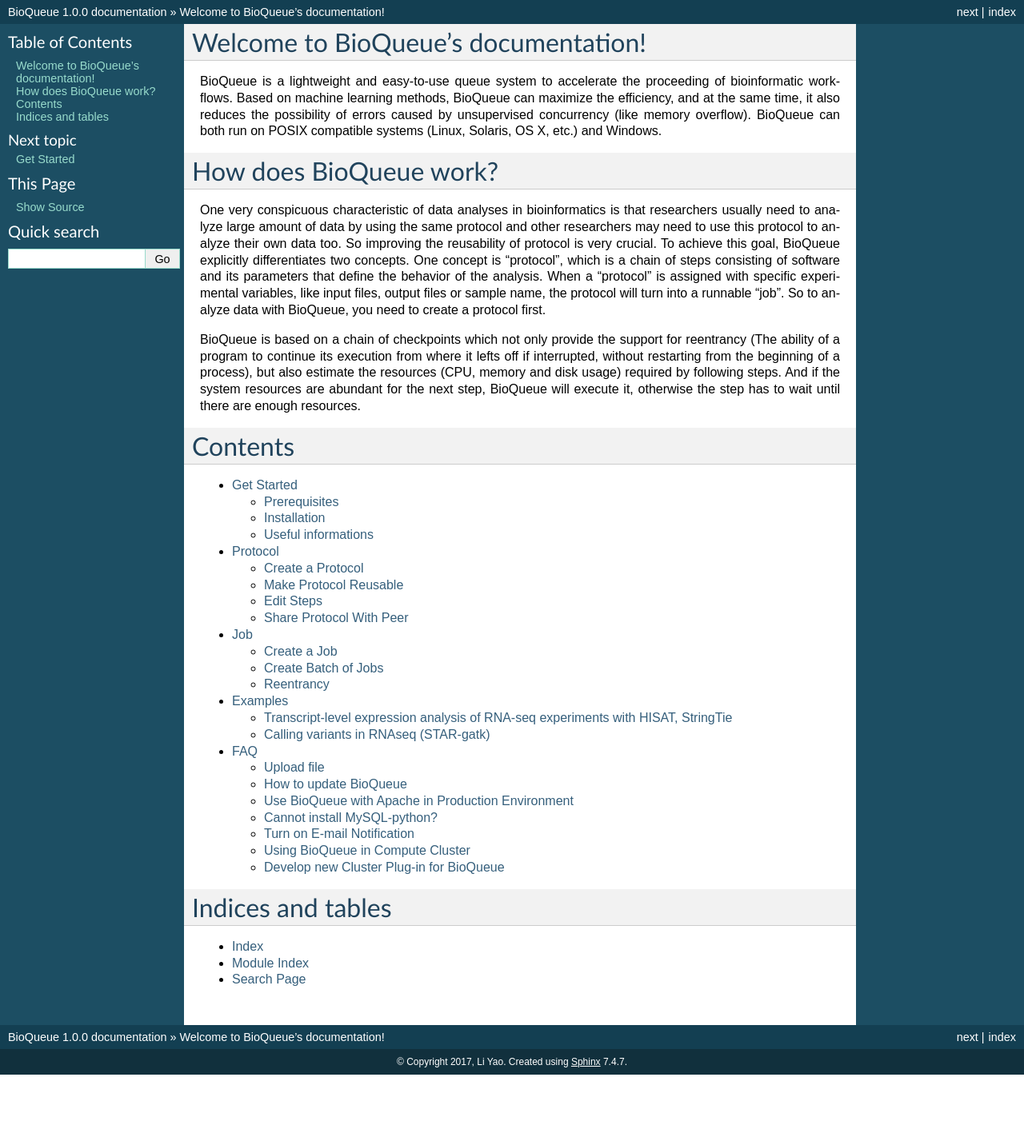
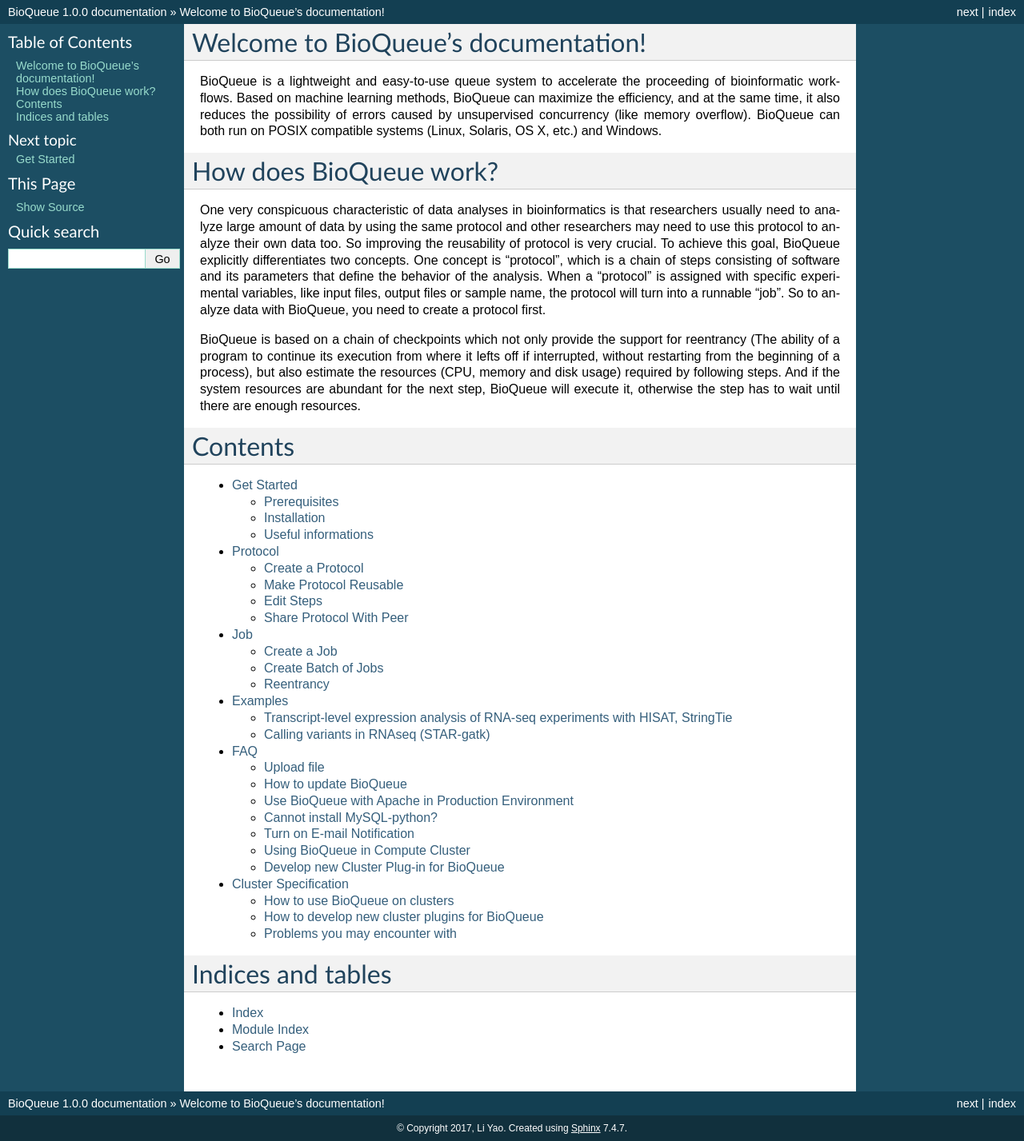
Before and after one commit to liyao001/BioQueueDoc, a Sphinx documentation site: the page built from source/index.rst, in a window 1280 px wide. Shown: the whole page at 80% size. Built offline with Sphinx 7.4.7, drawn with Linux system fonts in a browser that asks for light colours; before the commit the page ends 1344 px from its top, so only the background shows below that; some of the changed lines change nothing that is shown.

Commit message:
cluster specification

```diff
--- /dev/null
+++ b/source/cluster.rst
@@ -0,0 +1,177 @@
+Cluster Specification
+=====================
+When running on cluster, BioQueue corporates with the original DRMs and
+ associates them to allocate proper resources for jobs. In this page, we will introduce:
+
+1. How to use BioQueue in cluster
+2. How to develop new cluster plug-ins for BioQueue
+3. Problems you may encounter with
+
+
+How to use BioQueue on clusters
+-------------------------------
+The usage of BioQueue on clusters is identical to on local or clouds. The only
+thing you need to do extraly is to tell BioQueue you are using a cluster. Here
+is the protocol.
+
+1. Install BioQueue follow the protocol mentioned before.
+2. Run BioQueue web server.
+3. Login to BioQueue and open ``Settings``.
+4. Click ``Cluster Settings`` in the page and fill in the form. By default, the value for ``Cluster engine`` is ``Run on local / cloud`` and all options for clusters are disabled. Once you choose a cluster engine (For example, TorquePBS), the cluster model for BioQueue will be activated. To turn it off, change cluster engine back to ``Run on local / cloud``.
+5. Click ``Update`` to save your changes.
+6. *Start the queue*.
+
+In ``Cluster Settings`` section, we provide some options. Here is a more
+detailed explaintion for them.
+
++------------------------+------------------------------------------------------------------------------------------------------------------------------+--------------+
+|Option                  |Description                                                                                                                   |Default       |
++========================+==============================================================================================================================+==============+
+|CPU cores for single job|Specify the number of virtual processors (a physical core on the node or an "execution slot") per node requested for this job.|1             |
++------------------------+------------------------------------------------------------------------------------------------------------------------------+--------------+
+|Physicial memory        |Maximum amount of physical memory used by any single process of the job.                                                      |No limit      |
++------------------------+------------------------------------------------------------------------------------------------------------------------------+--------------+
+|Virtual memory          |Maximum amount of virtual memory used by all concurrent processes in the job.                                                 |No limit      |
++------------------------+------------------------------------------------------------------------------------------------------------------------------+--------------+
+|Destination             |Defines the destination of the job. The destination names a queue, a server, or a queue at a server.                          |Default server|
++------------------------+------------------------------------------------------------------------------------------------------------------------------+--------------+
+|Wall-time               |Maximum amount of real time during which the job can be in the running state.                                                 |No limit      |
++------------------------+------------------------------------------------------------------------------------------------------------------------------+--------------+
+
+For example, when BioQueue submits job on a cluster managed by TorquePBS, the options defined above will be translated into Torque paraments like this:
+
+1. -l ppn: CPU cores BioQueue predicts the job will take, if the prediction model has not been generated, the ppn option is equal to ``CPU cores for single job``.
+2. -l mem: The physical memory BioQueue predicts the job will use, if the prediction model has not been generated, the mem option is equal to ``Physicial memory``.
+3. -l vmem: The virtual memory BioQueue predicts the job will use, if the prediction model has not been generated, the vmem option is equal to ``Virtual memory``.
+4. -q: The destination defined in ``Destination``, for example, if the cluster has four queues: high, low, FAT_HIGH, BATCH and middle, the destination should be one of them.
+5. -l walltime: Maximum amount of real time during which job can be in the running state defined in ``Wall-time``. For example, 24:00:00.
+
+How to develop new cluster plugins for BioQueue
+------------------------------------------------
+The support for clusters depends on the corresponding plugins. All python files
+in the folder ``worker>>cluster_models`` will be seen as a plugin. BioQueue can
+work with these plugins directly and users do not need to modify any code of
+BioQueue. However, limited by the clusters we can access, BioQueue now just
+provides build-in plugins for TorquePBS (carefully tested under production
+environment) and HTCondor (not tested under production environment). So we hope
+our users who have the privilege to accesss other types of DRMs can involved in
+the development of cluster plugins. Here we provide a detailed documentation for
+developing new plugins for BioQueue.
+
+1. Coding conventions
++++++++++++++++++++++
+
+1. **Required**: All plugins files is written in Python or at least provide a wrapper written in Python. The file name should be identical to the DRM's name and other supplementary files should use the DRM's name with different suffix. Take TorquePBS for example, the plugin file should named as *TorquePBS.py* and if you use an extra file as the template for job script, the name of it should be *TorquePBS.tpl*.
+2. Suggested: Function name or variable name should follow the style guide for Python code stated in `PEP 8 <https://www.python.org/dev/peps/pep-0008/>`_. In brief, both function name and variable in function should be lowercase.
+3. Suggested: Two blank lines between two function block is expected.
+
+2. Function the plugin should implement
++++++++++++++++++++++++++++++++++++++++
+The plugin must provide three functions for BioQueue to call. When you develop a
+new plugin, **REMEMBER TO FOLLOW THE PARAMETER LIST WE PROVIDE BELOWE!!**
+
+submit_job
+^^^^^^^^^^
+This function enables BioQueue to submit a job to the cluster via
+a DRM. The prototype of the function is::
+
+  submit_job(protocol, job_id, job_step, cpu=0, mem='', vrt_mem='', queue='', log_file='', wall_time='', workspace='')
+
+  :param protocol: string, the command a job needs to run, like "wget http://www.a.com/b.txt"
+  :param job_id: int, job id in BioQueue, like 1
+  :param job_step: int, step order in the protocol, like 0
+  :param cpu: int, cpu cores the job will use
+  :param mem: string, allocated physical memory, eg. 64G.
+  :param vrt_mem: string, allocated virtual memory, eg. 64G.
+  :param queue: string, job queue
+  :param log_file: string, path to store the log file
+  :param wall_time: string, cpu time
+  :param workspace: string, the initial directory of the job, all output files should be stored in the folder, or the users will not be able to see them
+  :return: int, if success, return job id in the cluster, else return 0
+
+*Note: BioQueue will assign '' to both mem and vrt_mem if the user doesn't
+define the max amount of pyhsical memory or virtual memory a job can use and
+there are no prediction model to predict the amount of resource the job will
+occupy.*
+
+*Note: protocol here is just a single step in the protocol defined in BioQueue*
+
+query_job_status
+^^^^^^^^^^^^^^^^
+This function provides BioQueue an interface to query the status of a job. The
+prototype of the function is::
+
+  query_job_status(job_id)
+
+  :param job_id: int, job id in the cluster
+  :return: int, job status
+
+If the job has completed, the function should return 0. If the job is running,
+it should return 1. If the job is queuing is queuing, it should return 2. If an
+error occured during the execution of a job, it should return a negative number.
+
+cancel_job
+^^^^^^^^^^
+The function allows BioQueue to terminate the execution of a job. The prototype
+of the function is::
+
+  cancel_job(job_id)
+
+  :param job_id: int, job id
+  :return: if success, return 1, else return 0
+
+3. Share the plugin with everyone
++++++++++++++++++++++++++++++++++
+To share your plugin with other people, please fork BioQueue at
+ ` github <https://github.com/liyao001/BioQueue>`_, and copy the plugins files
+into ``worker>>cluster_models``. Then you can start a pull requests. Once we
+receive your pull requests, we will validate it as soon as possible. After that
+your plugin will be available for everyone.
+
+Problems you may encounter with
+-------------------------------
+
+1. Install python 2.7 or high and pip without root privilege
+++++++++++++++++++++++++++++++++++++++++++++++++++++++++++++
+Cluster users usually do not have root privilege, and the python installation
+may be out-of-date. So it may be hard for biologists to configure the python
+enviorment for BioQueue, here we provide a helper script in
+*deploy/python_pip_non_root.sh*. This shell script will download source code of
+Python 2.7.13 from `Python.org <https://www.python.org>`_ and compile it on the
+machine. You can run the script by running::
+
+  cd deploy
+  chmod +x python_pip_non_root.sh
+  ./python_pip_non_root.sh
+
+If the compile process failed, you can download a pre-built binary
+from `ActiveState <https://www.activestate.com/activepython/downloads>`_
+straightforwardly. NOTICE: the pre-built binary from ActiveState cannot be used
+in production environment.
+
+After installation, you can add the bin directory to your PATH
+environment variable for quicker access. For example, if you use the Bash shell
+on Unix, you could place this in your ~/.bash_profile file (assuming you
+installed into /home/your_name/bin)::
+
+  export PATH=/home/your_name/bin:$PATH
+
+then save the .bash_profile file and run::
+
+  source ~/.bash_profile
+
+Now you should be able to run BioQueue with the new Python.
+
+2. Cannot run BioQueue with sqlite on clusters
+++++++++++++++++++++++++++++++++++++++++++++++
+*Before answer the question, we highly recommand that all users use MySQL rather
+than SQLite.*
+When running BioQueue on a cluster with Network File System (NFS), you may get
+an error message like::
+
+  django.db.utils.OperationalError: disk I/O error
+
+The reason for this error is that SQLite uses reader/writer locks to control
+access to the database, while those locks are unimplemented on many NFS
+implementations (including recent versions of Mac OS X). So the only solution
+is to use a database software like MySQL.
--- a/source/faq.rst
+++ b/source/faq.rst
@@ -43,6 +43,7 @@
 3. Copy the following code and paste them into ``manage.py`` and ``worker >> __init__.py``::
   try:
     import pymysql
+
     pymysql.install_as_MySQLdb()
   except ImportError:
     pass
--- a/source/index.rst
+++ b/source/index.rst
@@ -23,6 +23,7 @@
    job
    example
    faq
+   cluster
 
 Indices and tables
 ==================
```
